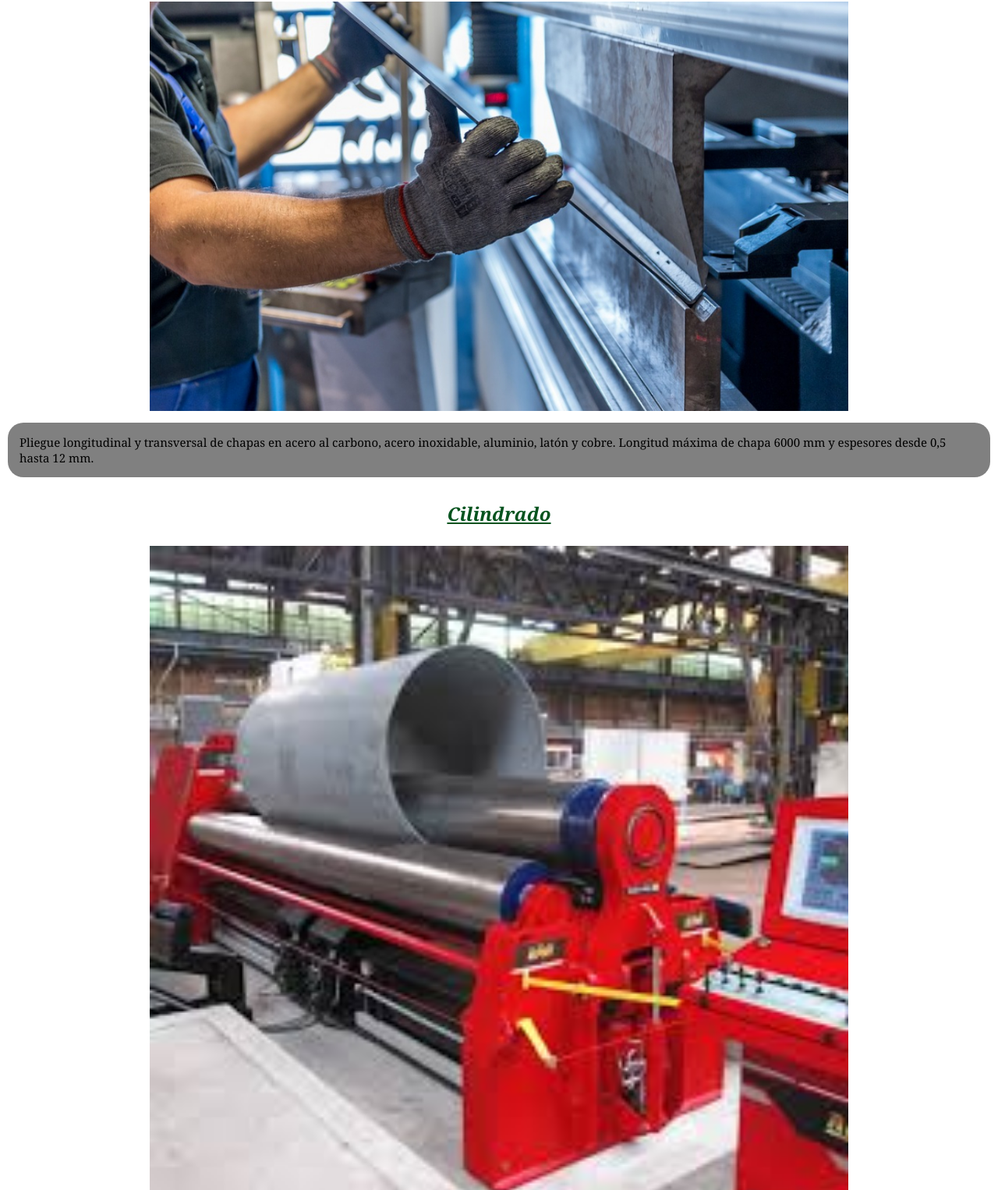
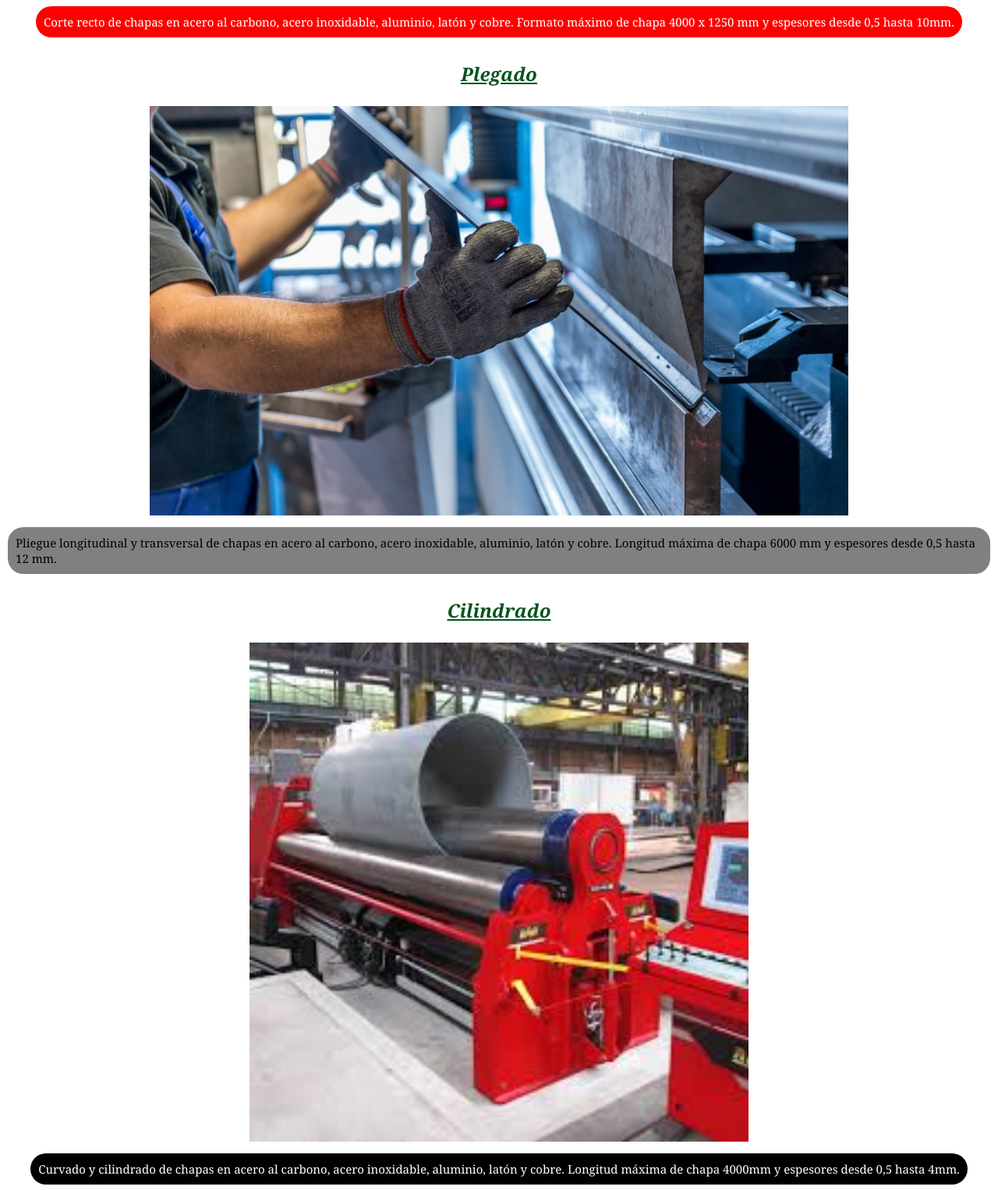
Before and after one commit to Joaqomor/PreEntrega, a website: page pages/nuestroServicios.html in a window 1280 px wide. Shown: the part 884-2410 px from the top of the page at 78% size. Drawn offline with Linux system fonts and the light colour scheme.

Commit message:
agrega mixin y extend al proyecto

```diff
--- a/pages/nuestroServicios.html
+++ b/pages/nuestroServicios.html
@@ -55,28 +55,28 @@
 
             <h2 class="tituloServicios" id="cizalla">Corte por cizalla</h2>
 
-            <img  src="../images/cizalla.jpg" alt="cizalla">
+            <img class="cizalla" src="../images/cizalla.jpg" alt="cizalla">
 
-            <p class="ser__Cizalla" id="corte">
+            <p class="serCizalla" id="corte">
                 Corte recto de chapas en acero al carbono, acero inoxidable, aluminio, latón y cobre. Formato máximo de chapa 4000 x 1250 mm y espesores desde 0,5 hasta 10mm.
 
             </p>
 
             <h2 class="tituloServicios" >Plegado</h2>
 
-            <img  src="../images/Plegadora.jpg" alt="plegado">
+            <img  class="plegadora" src="../images/Plegadora.jpg" alt="plegado">
 
-            <p  class="ser__Plegadora" id="plegado">
+            <p  class="serPlegadora" id="plegado">
                 Pliegue longitudinal y transversal de chapas en acero al carbono, acero inoxidable, aluminio, latón y cobre. Longitud máxima de chapa 6000 mm y espesores desde 0,5 hasta 12 mm.
 
             </p>
 
             <h2 class="tituloServicios" >Cilindrado</h2>
 
-            <img  src="../images/cilindro.jpg" alt="cilindro">
+            <img class="cilindro" src="../images/cilindro.jpg" alt="cilindro">
 
 
-            <p class="ser__Cilindro" id="cilindrado">
+            <p class="serCilindro" id="cilindrado">
                 Curvado y cilindrado de chapas en acero al carbono, acero inoxidable, aluminio, latón y cobre. Longitud máxima de chapa 4000mm y espesores desde 0,5 hasta 4mm.
 
             </p>
--- a/sass/NuestroServicios.scss
+++ b/sass/NuestroServicios.scss
@@ -32,44 +32,55 @@
         color: $primaryColor;
 
     }
-    img{
+   /*  img{
         width: 70%;
         height: auto;
 
+    } */
+
+
+    .serPlegadora{
+        font-size: map-get($estilos,fontsize);
+        color: map-get($estilos, color);
+        border-radius: map-get($estilos, borde);
+        background-color: map-get($estilos,background);
+        padding: map-get($estilos,espaciado);
+        margin: map-get($estilos,margen);
     }
 
-    .cizalla, .plegadora, .cilindro {
-        margin: 20px;
+    .serCizalla{
+        @extend .serPlegadora;
+        color: white;
+        background-color: red;
+
+    }
+
+    .serCilindro{
+        @extend .serPlegadora;
+        color: white;
+        background-color: black;
+    }
+
+    @mixin imgSize ($width,$height){
+        width: $width;
+        height: $height;
+
+    }
+
+    .plegadora{
+        @include imgSize (70%,auto)
+
+    }
+
+    .cizalla{
+        @include imgSize (90%,auto)
+    }
+
+    .cilindro{
+        @include imgSize (50%,auto)
     }
 
 
-
-    .ser__Plegadora{
-        font-size: map-get($estilosServicios,fontsize);
-        color: map-get($estilosServicios, color);
-        border-radius: map-get($estilosServicios, borde);
-        background-color: map-get($estilosServicios,background);
-        padding: map-get($estilosServicios,espaciado);
-        margin: map-get($estilosServicios,margen);
-    }
-
-    .ser__Cizalla{
-        font-size: map-get($estilosServicios,fontsize);
-        color: map-get($estilosServicios, color);
-        border-radius: map-get($estilosServicios, borde);
-        background-color: map-get($estilosServicios,background);
-        padding: map-get($estilosServicios,espaciado);
-        margin: map-get($estilosServicios,margen);
-    }
-
-    .ser__Cilindro{
-        font-size: map-get($estilosServicios,fontsize);
-        color: map-get($estilosServicios, color);
-        border-radius: map-get($estilosServicios, borde);
-        background-color: map-get($estilosServicios,background);
-        padding: map-get($estilosServicios,espaciado);
-        margin: map-get($estilosServicios,margen);
-    }
 
     }
 
--- a/sass/StyleSass.scss
+++ b/sass/StyleSass.scss
@@ -19,15 +19,14 @@ a {
 
 $primaryColor: rgb(4, 83, 30);
 
-$estilosServicios: (
+$estilos: (
     fontsize: 15px,
     color: black,
     borde: 20px,
     background: grey,
-    espaciado: 15px,
+    espaciado: 10px,
     margen: 10px,
-);
-
+    );
 
 /* VARIABLES */
 
```
Also changed, not shown: Stylesheet/Style.css, 1 other file.
